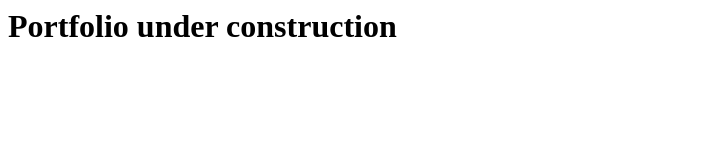
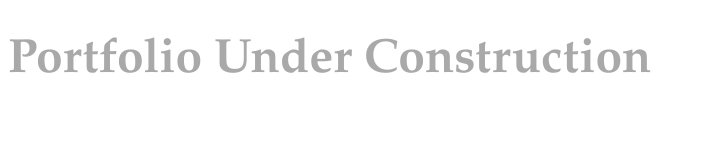
Before and after one commit to lbrantcollins/lbrantcollins.github.io, a plain HTML site: page index.html in a window 1280 px wide. Shown: the whole page, without its empty margins (0-702 px from the left). Drawn offline with Linux system fonts and the light colour scheme.

Commit message:
update font on index.html

```diff
--- a/index.html
+++ b/index.html
@@ -1 +1,18 @@
-<h1>Portfolio under construction</h1>
+<!DOCTYPE html>
+<html>
+<head>
+<style>
+h1 {
+  color: darkgrey;
+  font-family: garamond;
+  font-size: 300%;
+}
+</style>
+</head>
+
+<body>
+
+<h1>Portfolio Under Construction</h1>
+
+</body>
+</html>
```
